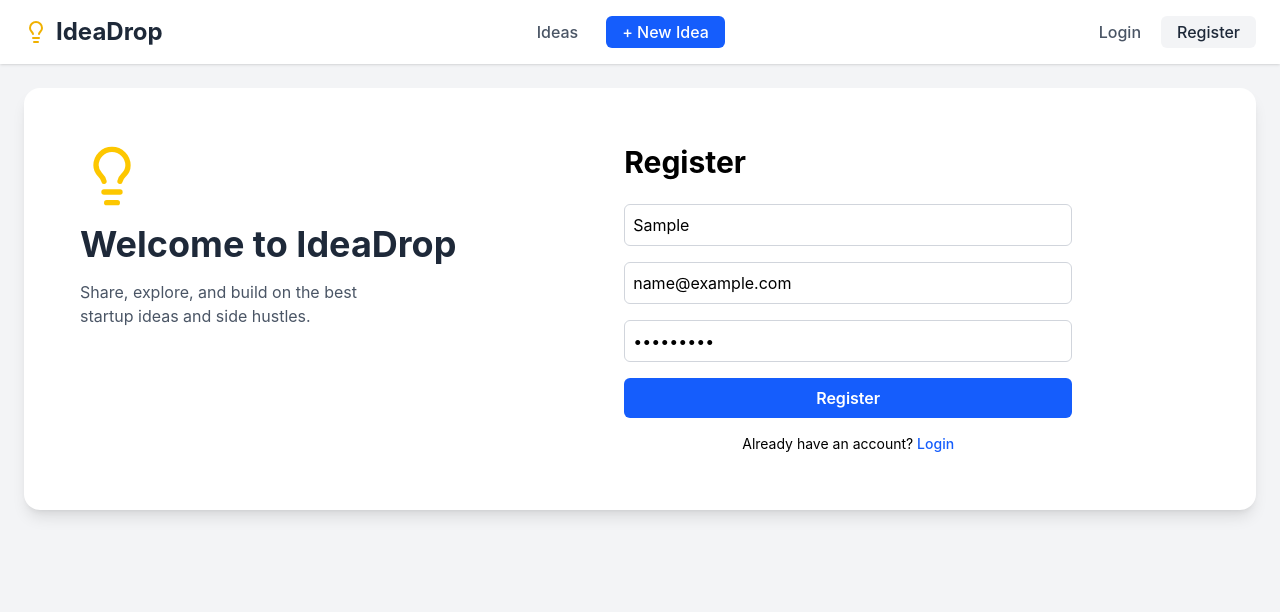
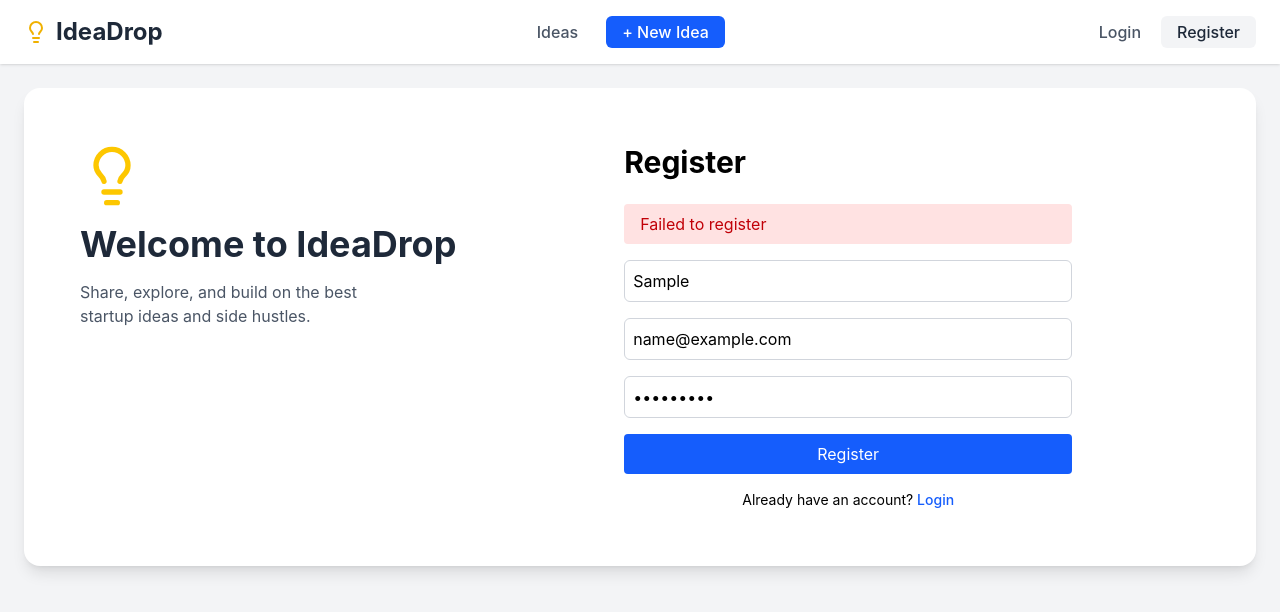
Before and after one commit to SamSkull19/IdeaDrop_Frontend, a React (Vite) app: page /register in a window 1280 px wide. Both pictures are taken after typing "Sample", "name@example.com", "Sample123" into the empty fields and a click on the button "Register". Shown: the top 612 px of the page. Built offline with nearby package versions, Linux system fonts and the light colour scheme; no server answers.

Commit message:
Register Connected With BAckend

```diff
--- /dev/null
+++ b/src/api/auth.ts
@@ -0,0 +1,16 @@
+import api from "@/lib/axios";
+
+export const registerUser = async ({
+    name,
+    email,
+    password,
+}: { name: string; email: string; password: string }) => {
+    try {
+        const res = await api.post('/auth/register', { name, email, password });
+        return res.data;
+    }
+    catch (error: any) {
+        const message = error.response?.data?.message || 'Failed to register';
+        throw new Error(message);
+    }
+}
--- a/src/routes/(auth)/register/index.tsx
+++ b/src/routes/(auth)/register/index.tsx
@@ -1,5 +1,8 @@
-import { createFileRoute, Link } from '@tanstack/react-router'
+import { createFileRoute, useNavigate, Link } from '@tanstack/react-router';
+import { useMutation } from '@tanstack/react-query';
 import { useState } from 'react';
+import { registerUser } from '@/api/auth';
+import { useAuth } from '@/context/AuthContext';
 
 export const Route = createFileRoute('/(auth)/register/')({
     component: RegisterPage,
@@ -9,15 +12,45 @@ function RegisterPage() {
     const [name, setName] = useState('');
     const [email, setEmail] = useState('');
     const [password, setPassword] = useState('');
+    const [error, setError] = useState('');
 
-    const handleSubmit = (e: React.FormEvent) => {
+    const navigate = useNavigate();
+    const { setAccessToken, setUser } = useAuth();
+
+    const { mutateAsync, isPending } = useMutation({
+        mutationFn: registerUser,
+
+        onSuccess: (data) => {
+            setAccessToken(data.accessToken);
+            setUser(data.user);
+            navigate({ to: '/ideas' });
+        },
+
+        onError: (err: Error) => {
+            setError(err.message);
+        },
+    });
+
+    const handleSubmit = async (e: React.FormEvent) => {
         e.preventDefault();
-        console.log('Registering user:', { name, email, password });
+        try {
+            await mutateAsync({ name, email, password });
+        }
+        catch (err: any) {
+            console.log(err.message);
+        }
     }
 
     return (
         <div className='max-w-md mx-auto'>
             <h1 className='text-3xl font-bold mb-6'>Register</h1>
+            {
+                error && (
+                    <div className='bg-red-100 text-red-700 px-4 py-2 rounded mb-4'>
+                        {error}
+                    </div>
+                )
+            }
             <form onSubmit={handleSubmit} className='space-y-4'>
                 <input
                     type='text'
@@ -45,9 +78,10 @@ function RegisterPage() {
                 />
                 <button
                     type='submit'
-                    className='bg-blue-600 hover:bg-blue-700 text-white font-semibold px-4 py-2 rounded-md w-full disabled:opacity-50'
+                    className='w-full bg-blue-600 hover:bg-blue-700 text-white py-2 rounded'
+                    disabled={isPending}
                 >
-                    Register
+                    {isPending ? 'Registering...' : 'Register'}
                 </button>
             </form>
 
```
